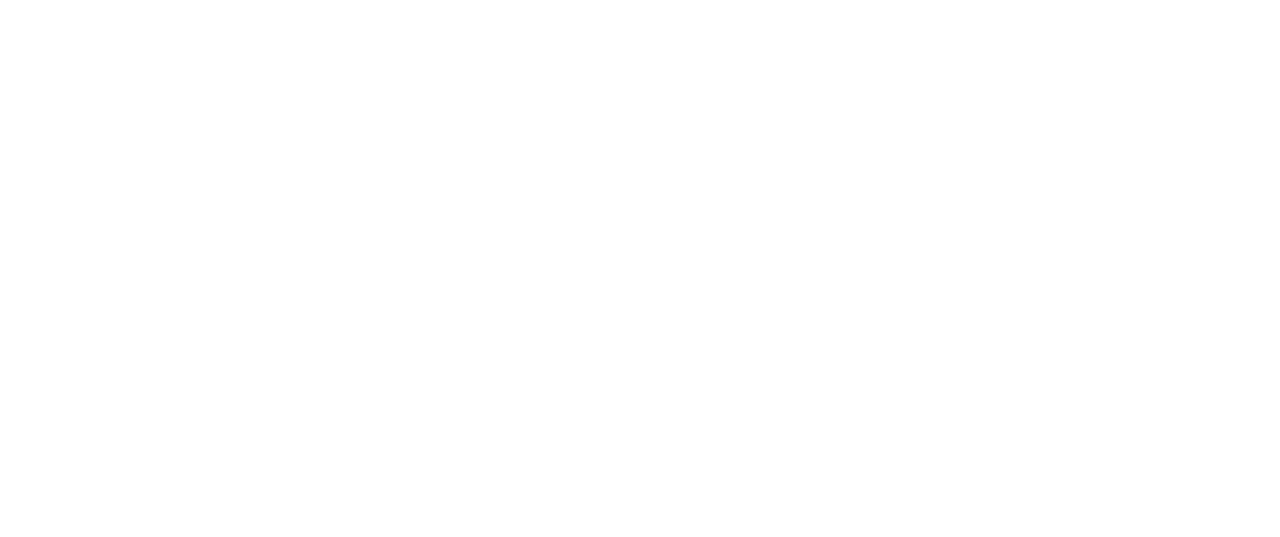
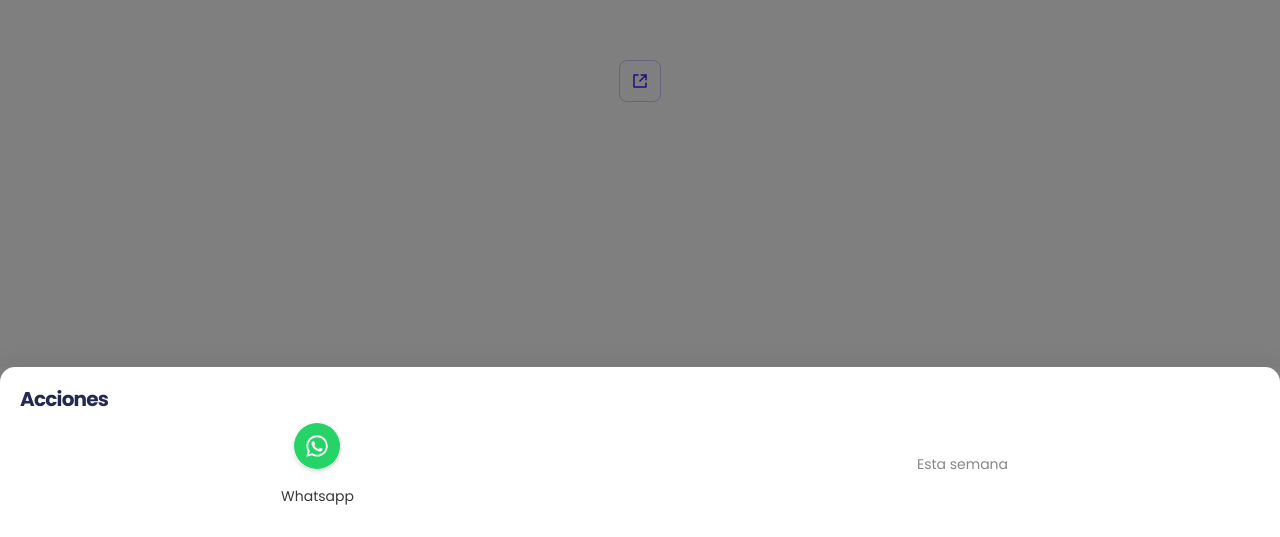
Before and after one commit to idbi/components, a React (Vite) app: page / in a window 1280 px wide. Shown: the part 263-800 px from the top of the page. Built offline with nearby package versions, Linux system fonts and the light colour scheme.

Commit message:
fix: add props to MultipleOptionsModal

```diff
--- a/package.json
+++ b/package.json
@@ -1,6 +1,6 @@
 {
   "name": "@idbi/components",
-  "version": "0.23.1",
+  "version": "0.23.2",
   "main": "dist/id-components.mjs",
   "files": [
     "dist/",
--- a/src/App.tsx
+++ b/src/App.tsx
@@ -1,111 +1,156 @@
-import { useState } from "react";
-import styled from "styled-components";
-import { Button } from "./components/Button";
-import { Collapsible } from "./components/Collapsible";
-import { ConfirmationCardV3 } from "./components/confirmations/ConfirmationCardV3";
+import styled, { css } from "styled-components";
+import { DropdownMenu } from "./components/dropdowns";
+import { MultipleOptionsModal } from "./components/modals/MultipleOptionsModal";
 import PlayGround from "./components/Playground";
 
-const ProfileOption = styled.div`
+export const Btn = styled.button<{ model: "primary" | "secondary" | "alert" }>`
+  background-color: white;
+  border: 1px solid ${({ theme }) => theme.color.SECONDARY[900]};
+  border-radius: 8px;
+  color: ${({ theme }) => theme.color.SECONDARY[900]};
+  width: 42px;
+  height: 42px;
   display: flex;
-  justify-content: space-between;
+  justify-content: center;
   align-items: center;
-  width: 100%;
-  .left-box {
-    display: flex;
-    align-items: center;
-    gap: 1rem;
+
+  :not(:disabled) {
+    cursor: pointer;
   }
+  :disabled {
+    opacity: 0.5;
+  }
+
+  ${({ model, theme }) => {
+    if (model === "secondary")
+      return css`
+        border: 1px solid ${theme.color.SECONDARY[200]};
+      `;
+    if (model === "alert")
+      return css`
+        border: 1px solid ${theme.color.ALERT[900]};
+        color: ${theme.color.ALERT[900]};
+      `;
+  }}
 `;
 
 function App() {
-  const [open, setOpen] = useState(false);
-
   return (
     <PlayGround>
-      {/* <Collapsible
-        open={open}
-        setOpen={setOpen}
-        label="Profile"
-        content={
-          <ProfileOption>
-            <div className="left-box">
-              <GoogleIcon />
-              <div>
-                <h3>Google</h3>
-                <p>
-                  <span>
-                    <CheckIcon />
-                  </span>
-                  <span>Verified</span>
-                </p>
-              </div>
-            </div>
-            <Button>Change</Button>
-          </ProfileOption>
+      <Btn model="secondary">
+        <DropdownMenu
+          activator={
+            <svg
+              stroke="currentColor"
+              fill="currentColor"
+              strokeWidth="0"
+              viewBox="0 0 24 24"
+              height="18"
+              width="18"
+              xmlns="http://www.w3.org/2000/svg"
+            >
+              <g>
+                <path fill="none" d="M0 0h24v24H0z" />
+                <path d="M10 3v2H5v14h14v-5h2v6a1 1 0 0 1-1 1H4a1 1 0 0 1-1-1V4a1 1 0 0 1 1-1h6zm7.586 2H13V3h8v8h-2V6.414l-7 7L10.586 12l7-7z" />
+              </g>
+            </svg>
           }
-      /> */}
-      {/* <Card
-        design="primary"
+          header="Compartir archivo por"
           options={[
             {
-            leftIcon: <GoogleIcon />,
-            label: "Mis datos",
-            onClick: () => console.log("Mis datos"),
+              icon: <>Hello</>,
+              // loading: false,
+              text: "Enviar por correo electrónico",
+              onClick: () => alert("Enviar por correo electrónico"),
             },
             {
-            leftIcon: <GoogleIcon />,
-            label: "Mis tarjetas",
-            onClick: () => console.log("Mis tarjetas"),
-          },
-          {
-            leftIcon: <GoogleIcon />,
-            label: "Mis pedidos",
-            onClick: () => console.log("Mis pedidos"),
-          },
-          {
-            leftIcon: <GoogleIcon />,
-            label: "Mis direcciones",
-            onClick: () => console.log("Mis direcciones"),
-          },
-          {
-            leftIcon: <GoogleIcon />,
-            label: "Mis empresas",
-            onClick: () => console.log("Mis empresas"),
+              // alert: true,
+              icon: <>World</>,
+              text: "Enviar por whatsapp",
+              onClick: () => alert("Enviar por whatsapp"),
             },
           ]}
-        optionsFormatter={(option) => (
-          <Button
-            onClick={option.onClick}
-            type="button"
-            color="PRIMARY/0"
-            design="flat"
-            shape="squared"
-            fullWidth
-          >
-            <ProfileOption>
-              <div className="left-box">
-                {option.leftIcon}
-                <span>{option.label}</span>
-              </div>
-              <div>
+        />
+      </Btn>
+      <MultipleOptionsModal
+        contentLocation="bottom"
+        contentLocationInDesktop="bottom"
+        defaultDescription=""
+        defaultTitle="Acciones"
+        onClose={() => alert("onClose")}
+        options={[
+          {
+            onClick: function Ul() {},
+            text: "Whatsapp",
+            icon: (
               <svg
-                  width="24"
-                  height="24"
-                  viewBox="0 0 24 24"
+                width="55"
+                height="55"
+                viewBox="0 0 55 55"
                 fill="none"
                 xmlns="http://www.w3.org/2000/svg"
               >
+                <g filter="url(#filter0_d_16031_21523)">
+                  <circle cx="27.03" cy="25.03" r="23.03" fill="#25D366" />
                   <path
-                    d="M12 16.5L16.5 12L18 13.5L12 19.5L6 13.5L7.5 12L12 16.5Z"
-                    fill="#BDBDBD"
+                    d="M34.6091 17.4473C32.6161 15.4514 29.9037 14.3324 27.0746 14.3389C21.2058 14.3389 16.4291 19.0918 16.4259 24.9347C16.4226 26.7952 16.9152 28.6203 17.8485 30.2326L16.3384 35.7239L21.9836 34.2503C23.5456 35.0951 25.2923 35.5401 27.0714 35.5401H27.0746C32.9434 35.5401 37.7201 30.7872 37.7234 24.9443C37.7331 22.1326 36.6118 19.4336 34.6091 17.4473ZM27.0779 33.7505H27.0746C25.4899 33.7505 23.9344 33.3281 22.5701 32.522L22.2461 32.3317L18.8952 33.2056L19.7897 29.9552L19.579 29.6231C18.6911 28.2205 18.2244 26.5953 18.2244 24.9347C18.2277 20.0785 22.1975 16.1285 27.0779 16.1285C31.968 16.1317 35.928 20.0785 35.9248 24.9411C35.9248 29.8005 31.955 33.7505 27.0779 33.7505Z"
+                    fill="white"
                   />
+                  <path
+                    d="M32.0047 27.593C31.7328 27.4565 30.3935 26.7936 30.1449 26.7037C29.8962 26.6137 29.7139 26.5671 29.5316 26.8402C29.3492 27.1134 28.8288 27.7296 28.6696 27.9128C28.5105 28.096 28.3514 28.1193 28.0796 27.9794C27.8077 27.8395 26.9292 27.5531 25.8916 26.6204C25.0827 25.8942 24.5357 24.9982 24.3766 24.7251C24.2174 24.4519 24.36 24.302 24.4959 24.1655C24.6186 24.0422 24.7677 23.8457 24.9037 23.6858C25.0396 23.5259 25.086 23.4127 25.1755 23.2295C25.265 23.0463 25.2219 22.8864 25.1523 22.7498C25.0827 22.6133 24.539 21.2675 24.3136 20.7179C24.0915 20.185 23.8693 20.2583 23.7003 20.2483C23.5411 20.2416 23.3588 20.2383 23.1798 20.2383C23.0008 20.2383 22.7024 20.3049 22.4538 20.5814C22.2051 20.8578 21.499 21.5174 21.499 22.8664C21.499 24.2154 22.4737 25.5145 22.6096 25.6944C22.7455 25.8776 24.529 28.6389 27.2607 29.8248C27.7679 30.0446 28.2851 30.2378 28.8122 30.401C29.4653 30.6075 30.0587 30.5809 30.5261 30.5109C31.0499 30.431 32.1373 29.8481 32.3627 29.2119C32.5881 28.5757 32.5881 28.026 32.5218 27.9128C32.4555 27.7995 32.2765 27.7329 32.0047 27.593Z"
+                    fill="white"
+                  />
+                </g>
+                <defs>
+                  <filter
+                    id="filter0_d_16031_21523"
+                    x="0"
+                    y="0"
+                    width="54.0601"
+                    height="54.0605"
+                    filterUnits="userSpaceOnUse"
+                    colorInterpolationFilters="sRGB"
+                  >
+                    <feFlood floodOpacity="0" result="BackgroundImageFix" />
+                    <feColorMatrix
+                      in="SourceAlpha"
+                      type="matrix"
+                      values="0 0 0 0 0 0 0 0 0 0 0 0 0 0 0 0 0 0 127 0"
+                      result="hardAlpha"
+                    />
+                    <feOffset dy="2" />
+                    <feGaussianBlur stdDeviation="2" />
+                    <feComposite in2="hardAlpha" operator="out" />
+                    <feColorMatrix
+                      type="matrix"
+                      values="0 0 0 0 0.420833 0 0 0 0 0.420833 0 0 0 0 0.420833 0 0 0 0.25 0"
+                    />
+                    <feBlend
+                      mode="normal"
+                      in2="BackgroundImageFix"
+                      result="effect1_dropShadow_16031_21523"
+                    />
+                    <feBlend
+                      mode="normal"
+                      in="SourceGraphic"
+                      in2="effect1_dropShadow_16031_21523"
+                      result="shape"
+                    />
+                  </filter>
+                </defs>
               </svg>
-              </div>
-            </ProfileOption>
-          </Button>
-        )}
-        withSeparator
-      /> */}
+            ),
+          },
+          {
+            disabled: true,
+            onClick: function Ul() {},
+            text: "Esta semana",
+          },
+        ]}
+        optionsInCenter
+        direction="column"
+        iconOrientation="vertical"
+      />
     </PlayGround>
   );
 }
--- a/src/components/Playground/index.tsx
+++ b/src/components/Playground/index.tsx
@@ -33,7 +33,7 @@
     grid-gap: 20px;
     height: 86vh;
     align-items: center;
-    /* place-items: center; */
+    place-items: center;
   }
 `;
 const PlayGround: React.FC<{ children: React.ReactNode }> = ({ children }) => {
--- a/src/components/dropdowns/DropdownMenu/index.tsx
+++ b/src/components/dropdowns/DropdownMenu/index.tsx
@@ -9,6 +9,7 @@
 import { IDropdownMenu } from "./types";
 
 const Activator = styled.div`
+  display: flex;
   cursor: pointer;
   text-align: right;
   * {
@@ -20,7 +21,7 @@
 export const DropdownMenu: React.FC<IDropdownMenu> = ({
   options,
   activator,
-  header
+  header,
 }) => {
   const { x, y, reference, floating, strategy, update, refs } = useFloating({
     placement: "bottom-end",
@@ -50,6 +51,7 @@
             position: strategy,
             top: y ?? 0,
             left: x ?? 0,
+            zIndex: 100,
           }}
           onClick={() => setShowMenu(!showMenu)}
         >
--- a/src/components/modals/MultipleOptionsModal/index.tsx
+++ b/src/components/modals/MultipleOptionsModal/index.tsx
@@ -20,6 +20,8 @@
   defaultDescription = "",
   defaultTitle = "",
   optionsInCenter = false,
+  direction = "row",
+  iconOrientation = "horizontal",
 }) => {
   const [selectedIndex, setSelectedIndex] = useState<null | number>(null);
 
@@ -55,7 +57,7 @@
           )}
         </s.Header>
 
-        <s.OptionsContainer>
+        <s.OptionsContainer direction={direction}>
           {!selectedSubMenu &&
             options.map((option, i) =>
               "onClick" in option ? (
@@ -70,8 +72,10 @@
                     }
                   }}
                   optionsInCenter={optionsInCenter}
+                  iconOrientation={iconOrientation}
                 >
-                  {option.text} {option.loading ? Loader : option.icon}
+                  <span>{option.text}</span>
+                  {option.loading ? Loader : option.icon}
                 </s.Option>
               ) : (
                 <s.Option
--- a/src/components/modals/MultipleOptionsModal/styles.ts
+++ b/src/components/modals/MultipleOptionsModal/styles.ts
@@ -1,4 +1,4 @@
-import styled from "styled-components";
+import styled, { css } from "styled-components";
 import { theme } from "@/theme";
 
 export const Container = styled.div`
@@ -25,18 +25,28 @@
   }
 `;
 
-export const OptionsContainer = styled.ul`
+export const OptionsContainer = styled.ul<{
+  direction?: "row" | "column";
+}>`
   color: ${() => theme.color.NEUTRAL[700]};
   padding: 0;
   margin: 10px 0;
   list-style-type: none;
   font-size: 14px;
+  ${({ direction }) =>
+    direction === "column" &&
+    css`
+      display: grid;
+      grid-template-columns: repeat(2, 1fr);
+      gap: 10px;
+    `}
 `;
 
 export const Option = styled.li<{
   disabled?: boolean;
   alert?: boolean;
   optionsInCenter?: boolean;
+  iconOrientation?: "vertical" | "horizontal";
 }>`
   background-color: ${({ alert }) =>
     alert ? theme.color.ALERT[100] : "white"};
@@ -44,12 +54,14 @@
   min-height: 50px;
   padding: 0 20px;
   display: flex;
+  flex-direction: ${({ iconOrientation }) =>
+    iconOrientation === "vertical" ? "column-reverse" : "row"};
   justify-content: ${({ optionsInCenter }) =>
     optionsInCenter ? "center" : "space-between"};
   align-items: center;
   gap: ${({ optionsInCenter }) => (optionsInCenter ? "10px" : "5px")};
   opacity: ${({ disabled }) => (disabled ? 0.6 : 1)};
-  cursor: ${({ disabled }) => (disabled ? "not-allowed" : "pointer")};;
+  cursor: ${({ disabled }) => (disabled ? "not-allowed" : "pointer")};
 
   & > svg,
   & > img {
--- a/src/components/modals/MultipleOptionsModal/types.d.ts
+++ b/src/components/modals/MultipleOptionsModal/types.d.ts
@@ -9,6 +9,10 @@
   defaultDescription?: string;
   defaultTitle?: string;
   optionsInCenter?: boolean;
+  direction?: "row" | "column";
+  iconOrientation?: "vertical" | "horizontal";
 }
 
-export declare const MultipleOptionsModal: (props: IMultipleOptionsModal) => JSX.Element;
+export declare const MultipleOptionsModal: (
+  props: IMultipleOptionsModal
+) => JSX.Element;
```
Also changed, not shown: 2 other files (tests, documents, lock files or other folders). Lines whose indentation alone changed are shown as unchanged.
